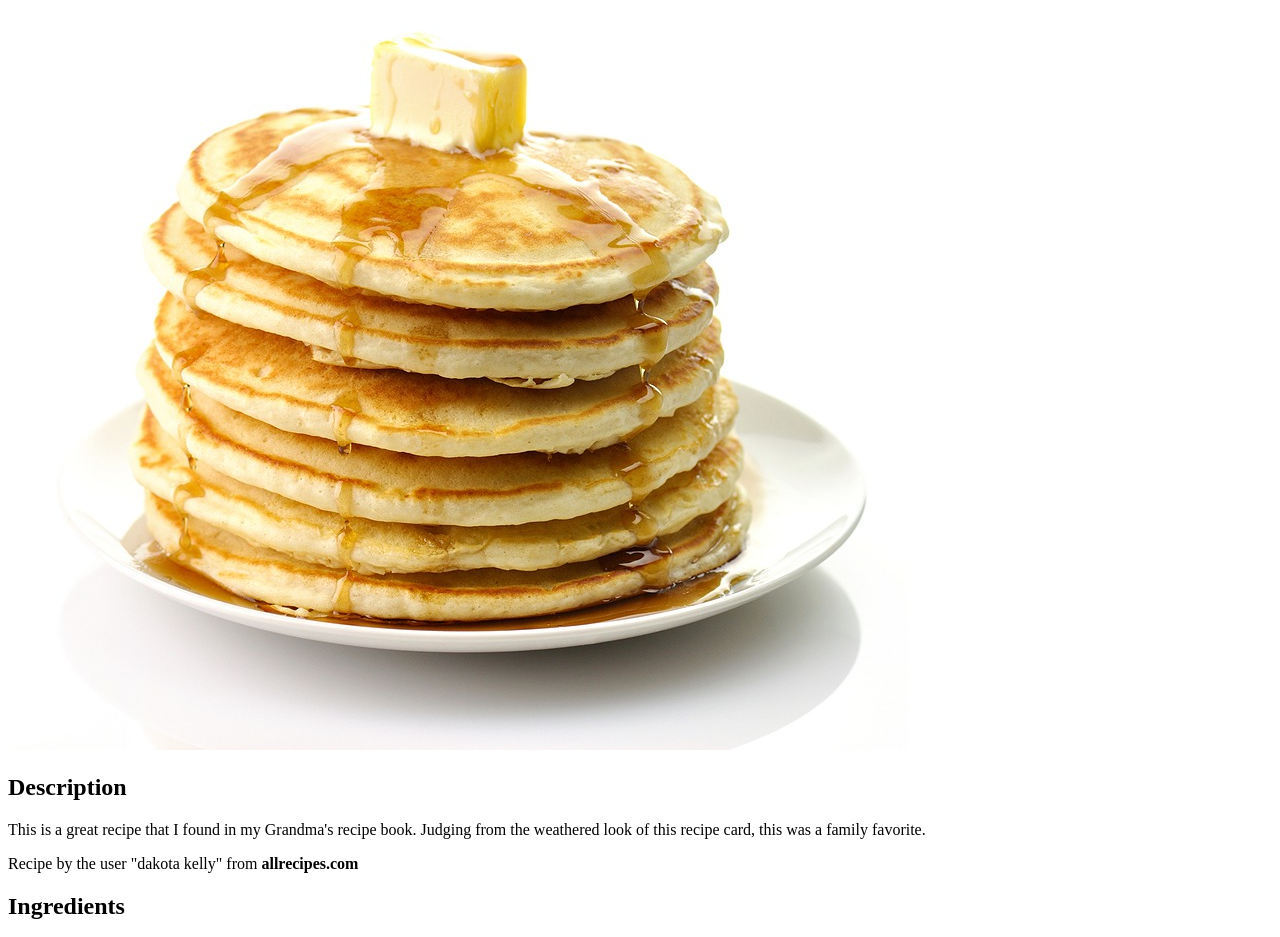
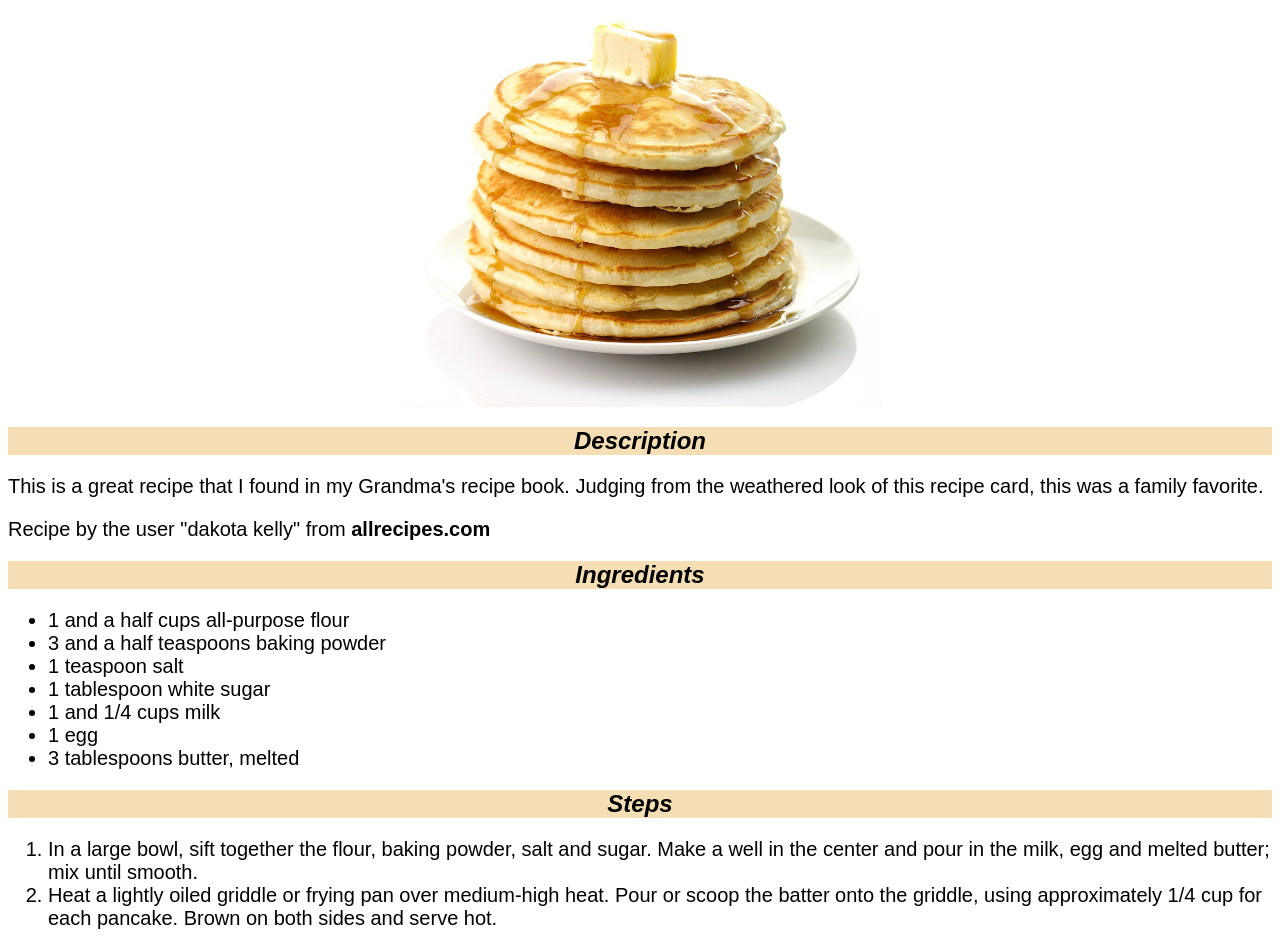
Before and after one commit to dani6h/odin_recipes, a plain HTML site: page recipes/pancakes.html in a window 1280 px wide. Shown: the part 73-1010 px from the top of the page. Drawn offline with Linux system fonts and the light colour scheme.

Commit message:
Added styles.css and ID and classes to elements in the .html

```diff
--- a/recipes/pancakes.html
+++ b/recipes/pancakes.html
@@ -5,16 +5,17 @@
     <meta http-equiv="X-UA-Compatible" content="IE=edge">
     <meta name="viewport" content="width=device-width, initial-scale=1.0">
     <title>Pancakes Recipe</title>
+    <link rel="stylesheet" href="../styles.css">
 </head>
 <body>
-    <h1>Good Old Fashioned Pancakes</h1>
+    <h1 class="title">Good Old Fashioned Pancakes</h1>
     <img src="../images/pancakes.jpeg" alt="photo of a tower of pacakes">
-    <h2>Description</h2>
-    <p>This is a great recipe that I found in my Grandma's recipe book. Judging from the weathered look of this recipe card, this was a family favorite. </p>
-    <p>Recipe by the user "dakota kelly" from <strong>allrecipes.com</strong></p>
+    <h2 class="title small">Description</h2>
+    <p class="text">This is a great recipe that I found in my Grandma's recipe book. Judging from the weathered look of this recipe card, this was a family favorite. </p>
+    <p class="text"> Recipe by the user "dakota kelly" from <strong>allrecipes.com</strong></p>
 
-    <h2>Ingredients</h2>
-    <ul>
+    <h2 class="title small">Ingredients</h2>
+    <ul class="text">
         <li>1 and a half cups all-purpose flour</li>
         <li>3 and a half teaspoons baking powder</li>
         <li>1 teaspoon salt</li>
@@ -24,8 +25,8 @@
         <li>3 tablespoons butter, melted</li>
     </ul>
 
-    <h2>Steps</h2>
-    <ol>
+    <h2 class="title small">Steps</h2>
+    <ol class="text">
         <li>In a large bowl, sift together the flour, baking powder, salt and sugar. Make a well in the center and pour in the milk, egg and melted butter; mix until smooth.</li>
         <li>Heat a lightly oiled griddle or frying pan over medium-high heat. Pour or scoop the batter onto the griddle, using approximately 1/4 cup for each pancake. Brown on both sides and serve hot.</li>
     </ol>
--- /dev/null
+++ b/styles.css
@@ -0,0 +1,32 @@
+.recipe{
+    color: brown;
+    text-align: left;
+    font-family: Arial, Helvetica, sans-serif;
+    text-align: center;
+    margin: auto;
+}
+
+.title{
+    color:black ;
+    background-color: wheat;
+    text-align: center;
+    font-family: Arial, Helvetica, sans-serif;
+}
+
+.title.small{
+    font-style: italic;
+}
+
+img{
+    display: block;
+    height: 400px;
+    width: fit-content;
+    margin-left: auto;
+    margin-right: auto;
+
+}
+
+.text {
+    font-size: 20px;
+    font-family: Arial, Helvetica, sans-serif;
+}
```
Also changed, not shown: index.html (+5 -4 lines), recipes/lasagna.html (+8 -7 lines), recipes/potatowedges.html (+8 -6 lines).
